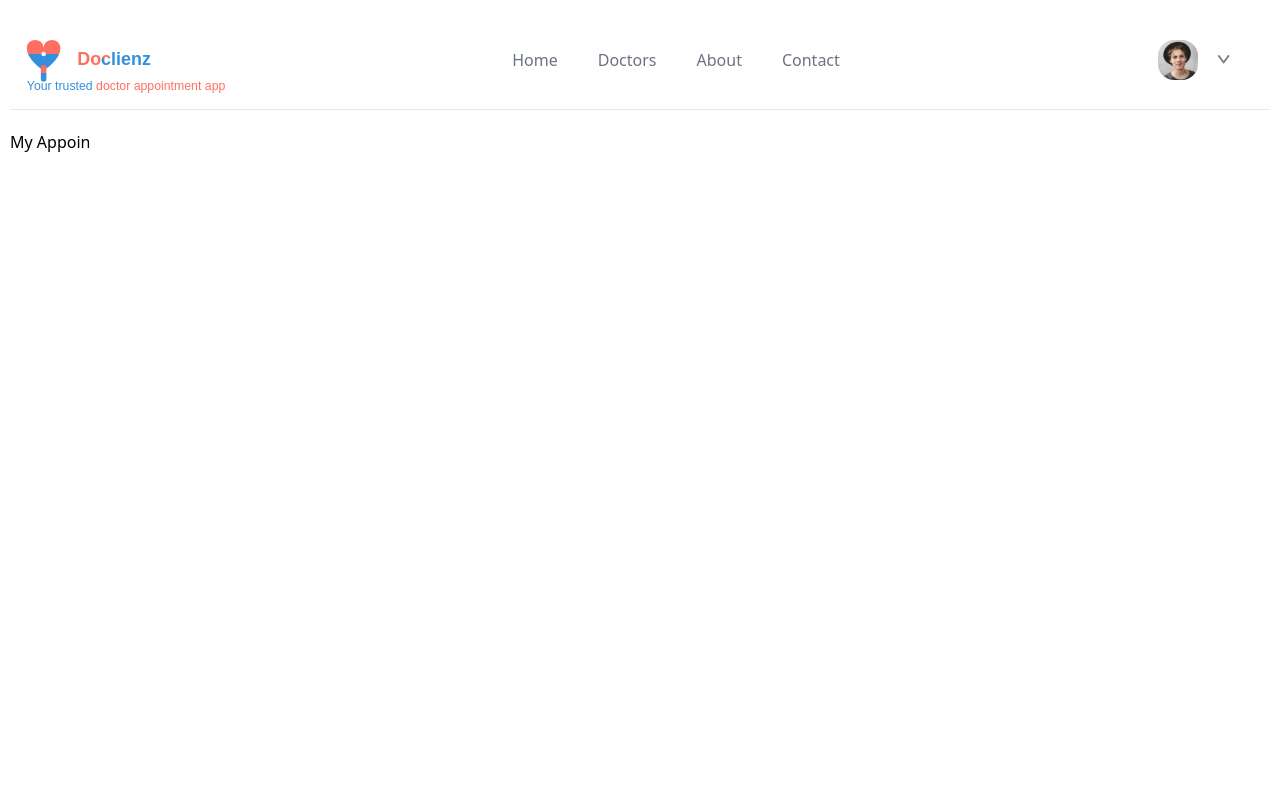
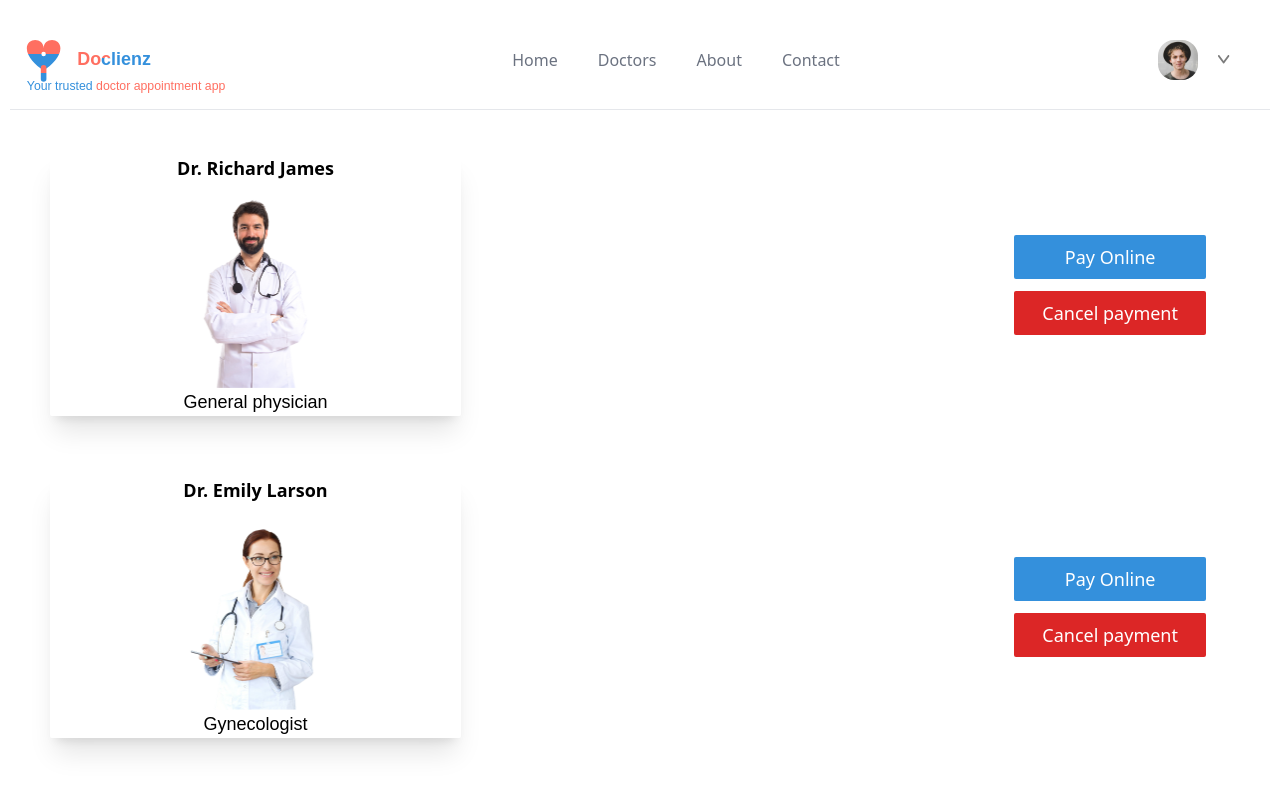
Before and after one commit to vimal7736/doctor_appointment, a React (Vite) app in the folder frontend/: page /my-appoinments in a window 1280 px wide. Shown: the top 800 px of the page. Built offline with nearby package versions, Linux system fonts and the light colour scheme.

Commit message:
appoinment

```diff
--- a/frontend/src/components/Navbar.jsx
+++ b/frontend/src/components/Navbar.jsx
@@ -68,7 +68,7 @@ const Navbar = () => {
             <img className='w-3' src={assets.dropdown_icon} alt="" />
             <div className='z-10 hidden group-hover:block absolute top-10 left-5 text-[11px] w-[116px] text-pretty shadow-lg bg-white font-semibold text-gray-700 rounded-md flex flex-col space-y-2 p-2'>
               <div className='hover:text-primary cursor-pointer' onClick={() => navigate('/my-profile')}>My Profile</div>
-              <div className='hover:text-primary cursor-pointer' onClick={() => navigate('/my-appointments')}>My Appointments</div>
+              <div className='hover:text-primary cursor-pointer' onClick={() => navigate('/my-appoinments')}>My Appointments</div>
               <div
                 className='hover:text-primary cursor-pointer'
                 onClick={() => {
--- a/frontend/src/pages/MyAppoinments.jsx
+++ b/frontend/src/pages/MyAppoinments.jsx
@@ -1,9 +1,29 @@
-import React from 'react'
+import React, { useContext } from 'react'
+import { AppContext } from '../context/AppContext'
 
 const MyAppoinments = () => {
+  const { doctors } = useContext(AppContext)
+  console.log(doctors, 'doctors');
+
   return (
     <div>
-      My Appoin
+      {doctors.length > 0 && (
+        <div className='flex flex-wrap gap-3'>
+          {doctors.slice(0, 3).map((doc, index) => (
+            <div className='p-6 px-10 flex  w-full justify-between items-center rounded-md'>
+              <div className='flex flex-col items-center shadow-xl rounded-sm text-sm md:text-lg'>
+                <div className='font-semibold' >{doc.name}</div>
+                <img className=' w-[50%] h-[50%]' src={doc.image} alt="" />
+                <div className='font-poppins' >{doc.speciality}</div>
+              </div>
+              <div className='flex flex-col gap-3 p-6'>
+                  <button className='px-7 py-2  bg-primary text-white rounded-sm text-[10px] md:text-lg'>Pay Online</button>
+                  <button className='px-7 py-2  bg-red-600 text-white rounded-sm text-[10px] md:text-lg'>Cancel payment</button>
+              </div>
+            </div>
+          ))}
+        </div>
+      )}
     </div>
   )
 }
```
